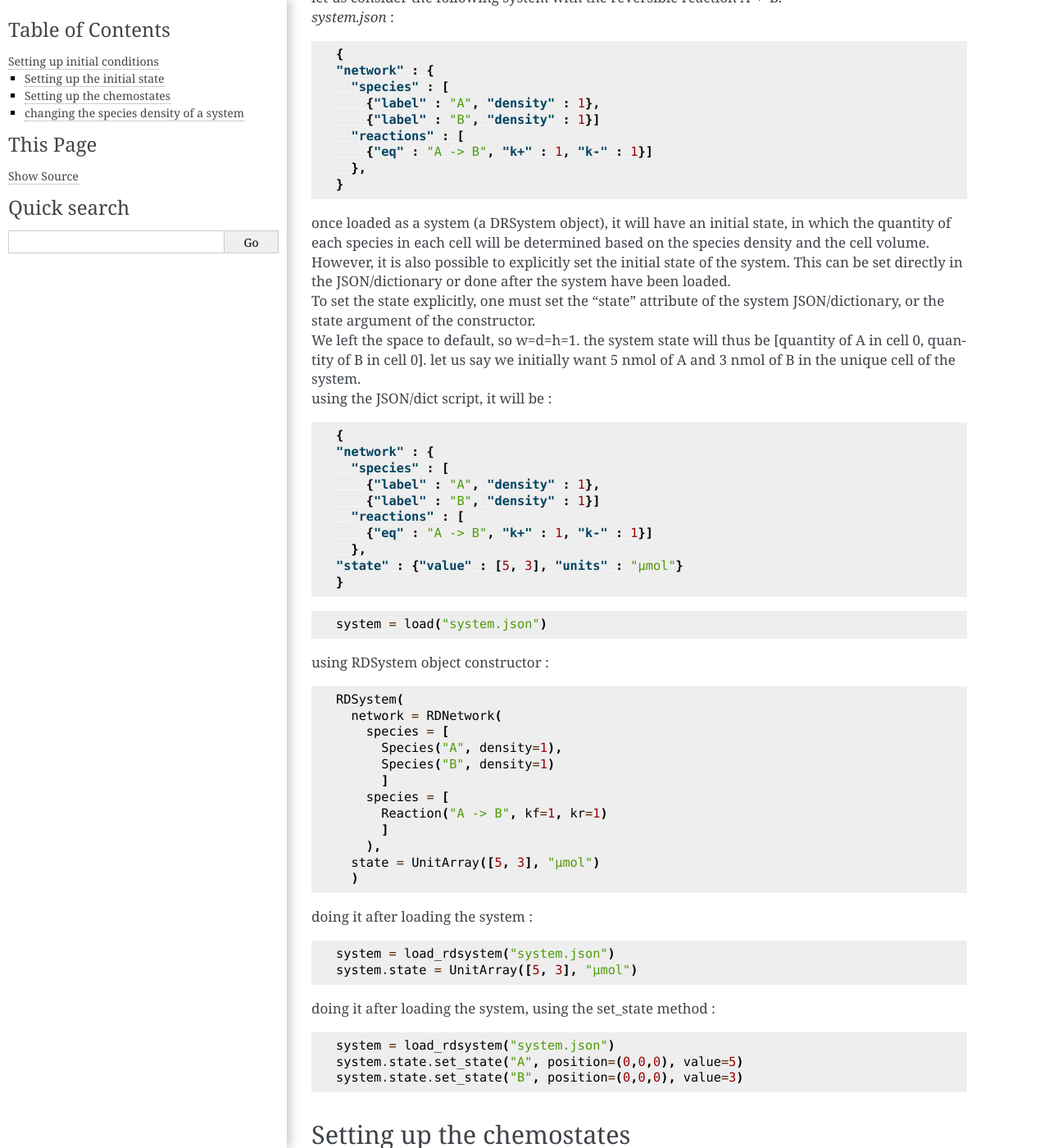
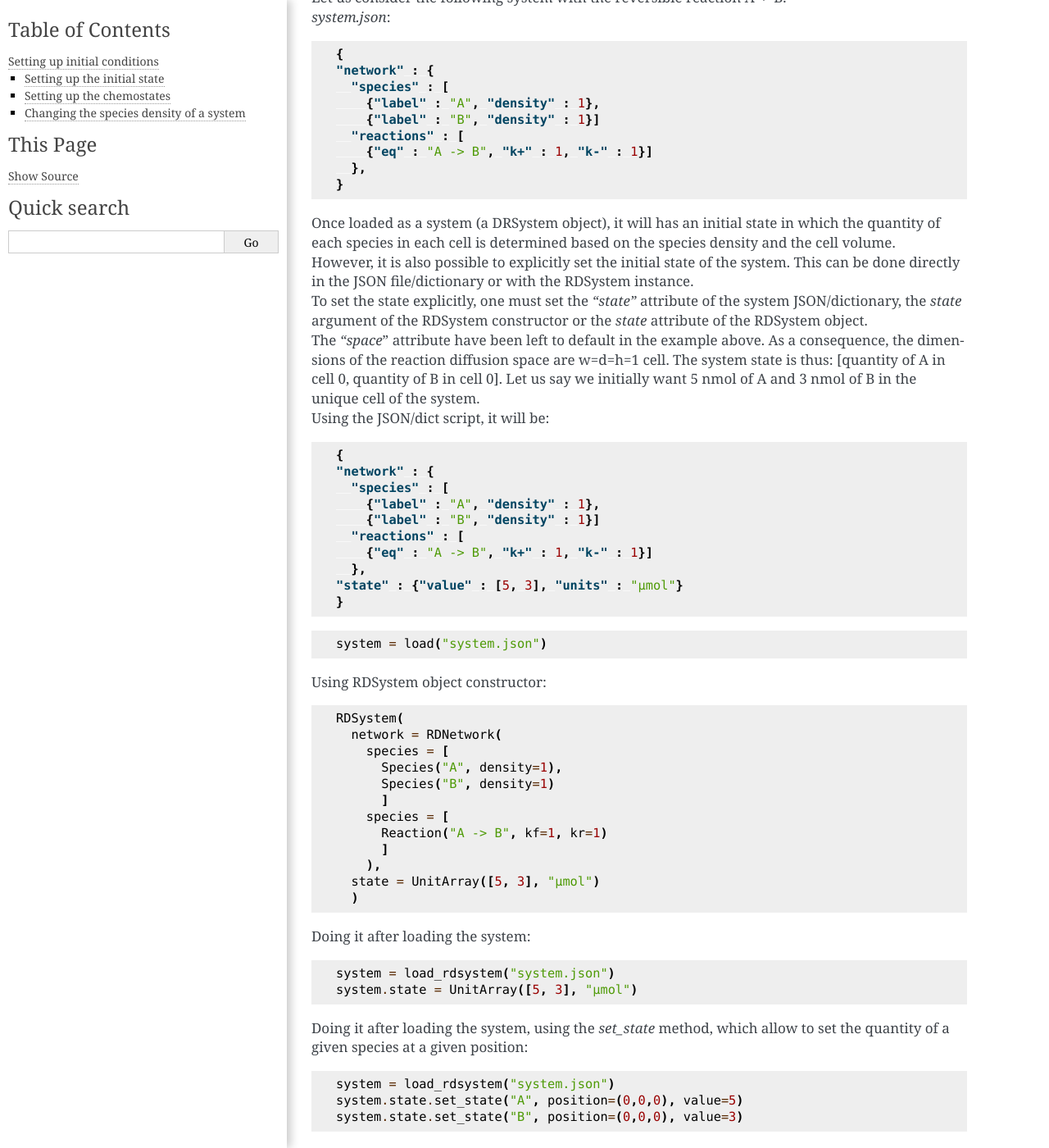
Before and after one commit to ThibaultFillion/strengths, a Sphinx documentation site: the page built from documentation/setting_up_initial_conditions.rst, in a window 1280 px wide and 1400 px high, scrolled down 300 px. Shown: the whole window at 82% size. Built offline with Sphinx 7.4.7, drawn with Linux system fonts in a browser that asks for light colours; some of the changed text lies outside the part shown.

Commit message:
Update setting_up_initial_conditions.rst

```diff
--- a/documentation/setting_up_initial_conditions.rst
+++ b/documentation/setting_up_initial_conditions.rst
@@ -4,10 +4,10 @@
 Setting up the initial state
 ----------------------------
 
-let us consider the following system
+Let us consider the following system
 with the reversible reaction A -> B.
 
-*system.json* :
+*system.json*:
 
 .. code:: json
 
@@ -21,21 +21,23 @@
     },
   }
 
-once loaded as a system (a DRSystem object),
-it will have an initial state, in which the quantity of each species in each cell
-will be determined based on the species density and the cell volume.
+Once loaded as a system (a DRSystem object),
+it will has an initial state in which the quantity of each species in each cell
+is determined based on the species density and the cell volume.
 
 However, it is also possible to explicitly set the initial state of the system.
-This can be set directly in the JSON/dictionary or done after the system have been loaded.
+This can be done directly in the JSON file/dictionary or with the RDSystem instance.
 
-To set the state explicitly, one must set the "state" attribute of the system JSON/dictionary,
-or the state argument of the constructor.
+To set the state explicitly, one must set the *"state"* attribute of the system JSON/dictionary,
+the *state* argument of the RDSystem constructor or the
+*state* attribute of the RDSystem object.
 
-We left the space to default, so w=d=h=1.
-the system state will thus be [quantity of A in cell 0, quantity of B in cell 0].
-let us say we initially want 5 nmol of A and 3 nmol of B in the unique cell of the system.
+The *"space*" attribute have been left to default in the example above.
+As a consequence, the dimensions of the reaction diffusion space are w=d=h=1 cell.
+The system state is thus: [quantity of A in cell 0, quantity of B in cell 0].
+Let us say we initially want 5 nmol of A and 3 nmol of B in the unique cell of the system.
 
-using the JSON/dict script, it will be :
+Using the JSON/dict script, it will be:
 
 .. code:: json
 
@@ -54,7 +56,7 @@
 
   system = load("system.json")
 
-using RDSystem object constructor :
+Using RDSystem object constructor:
 
 .. code:: python
 
@@ -71,14 +73,15 @@
     state = UnitArray([5, 3], "µmol")
     )
 
-doing it after loading the system :
+Doing it after loading the system:
 
 .. code:: python
 
   system = load_rdsystem("system.json")
   system.state = UnitArray([5, 3], "µmol")
 
-doing it after loading the system, using the set_state method :
+Doing it after loading the system, using the *set_state* method,
+which allow to set the quantity of a given species at a given position:
 
 .. code:: python
 
@@ -144,22 +147,13 @@
   system.state.set_chemostat("A", position=(0,0,0), value=5)
   system.state.set_chemoatst("B", position=(0,0,0), value=3)
 
-changing the species density of a system
+Changing the species density of a system
 ----------------------------------------
 
 let us keep the previous example.
-We loaded the system as it was, but now want to change the density of A and B.
-We load the system and set A and B densities and print the system state :
-
-.. code:: python
-
-  system = load_rdsystem("system.json")
-  system.get_species("A").density = 10
-  system.get_species("B").density = 20
-  print(system.state)
-
-however, it will print : [1., 1.] molecule
-For the change to be taken into account, one must regenerate the default system state :
+The system is loaded, but now we want to change the density of the species A and B.
+Just changing A and B's density attributes won't change the system state.
+For the change in density to be taken into account, one must also update the default system state:
 
 .. code:: python
 
@@ -169,4 +163,4 @@
   system.set_default_state()
   print(system.state)
 
-it will now print : [10., 20.] molecule
+it should print : [10., 20.] molecule
```
